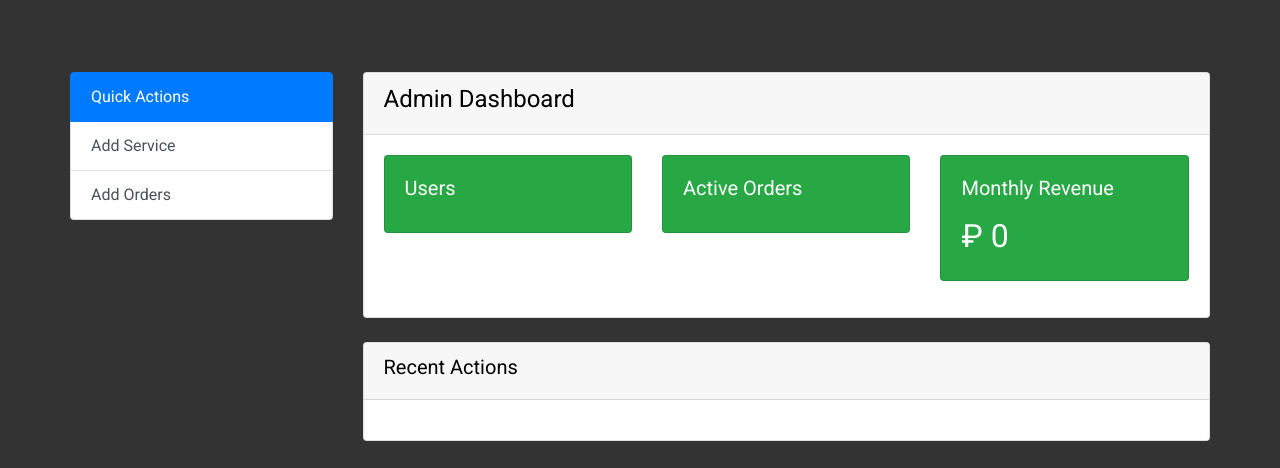
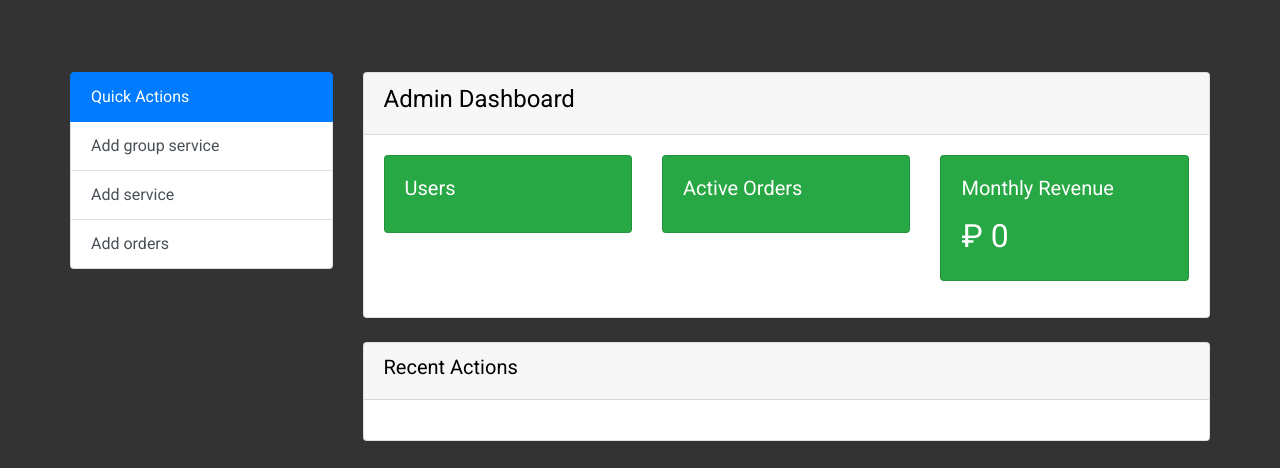
Before and after one commit to dev4ox/stars-start-lk, a Django app: template regSaitTest/registration/templates/custom_admin/dashboard.html in a window 1280 px wide. Shown: the part 76-544 px from the top of the page. Run offline with Django 5.2, Linux system fonts and the light colour scheme; the template is opened without the code that fills it, so the values that code supplies are empty; some libraries are stand-ins or nearby versions.

Commit message:
edit style

```diff
--- a/regSaitTest/registration/templates/custom_admin/dashboard.html
+++ b/regSaitTest/registration/templates/custom_admin/dashboard.html
@@ -8,8 +8,9 @@
     <div class="col-md-3">
         <div class="list-group admin_list-group">
             <a href="#" class="list-group-item list-group-item-action active">{% trans "Quick Actions" %}</a>
-            <a href="/admin/registration/services/add/" class="list-group-item list-group-item-action">{% trans "Add Service" %}</a>
-            <a href="/admin/registration/order/add/" class="list-group-item list-group-item-action">{% trans "Add Orders" %}</a>
+            <a href="/admin/registration/groupservices/add/" class="list-group-item list-group-item-action">{% trans "Add group service" %}</a>
+            <a href="/admin/registration/services/add/" class="list-group-item list-group-item-action">{% trans "Add service" %}</a>
+            <a href="/admin/registration/order/add/" class="list-group-item list-group-item-action">{% trans "Add orders" %}</a>
         </div>
     </div>
     <div class="col-md-9">
```
Also changed, not shown: regSaitTest/locale/ru/LC_MESSAGES/django.po.
